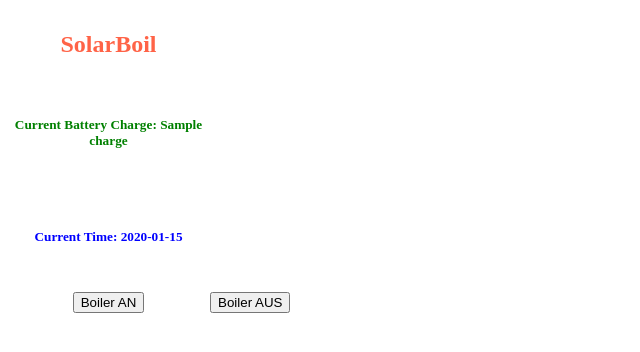
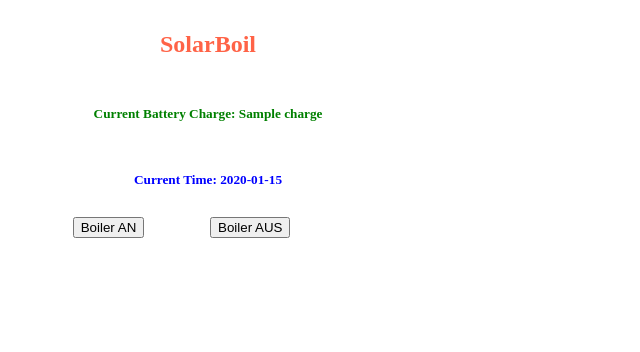
Before and after one commit to cyberpete2244/EnpalSolarBoiler, a Flask app: template templates/index.html in a window 1280 px wide. Shown: the top 352 px of the page, without its empty margins (0-640 px from the left). Run offline with Flask 3, Linux system fonts and the light colour scheme; the template is opened without the code that fills it: most values are stand-ins (such as "Sample title", 1, 10 or a date in 2020).

Commit message:
website update

```diff
--- a/templates/index.html
+++ b/templates/index.html
@@ -13,21 +13,21 @@
 
 <table style="float:left; width:100%; max-width: 400px;">
     <tr style="text-align:center">
-        <td>
+        <td colspan="2">
             <h2 style="text-align: center; color:Tomato">
                 SolarBoil
             </h2>
         </td>
     <tr>
-    <tr style="text-align:center; height:100px;">
-        <td>
+    <tr style="text-align:center; height:50px;">
+        <td colspan="2">
             <h5 style="text-align: center; color:Green">
                 Current Battery Charge: {{charge}}
             </h5>
         </td>
     <tr>
-    <tr style="text-align:center; height:100px;">
-        <td>
+    <tr style="text-align:center; height:50px;">
+        <td colspan="2">
             <h5 style="text-align: center; color:Blue">
                 Current Time: {{timenow}}
             </h5>
```
